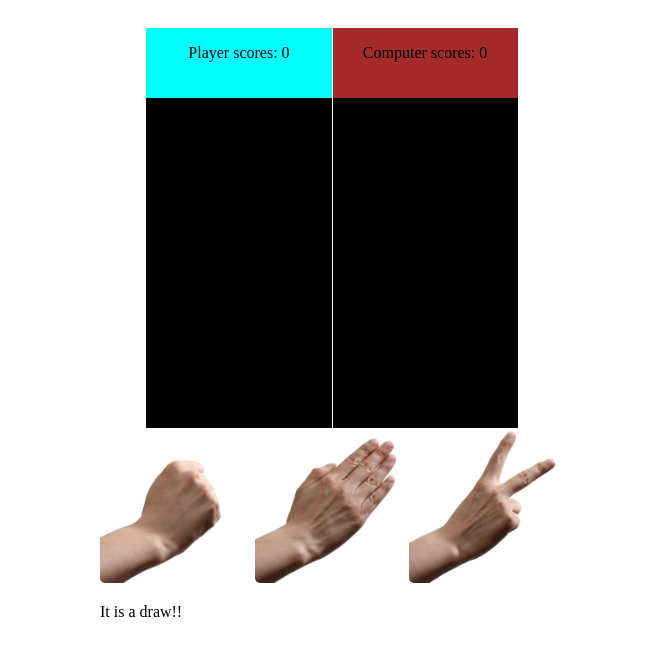
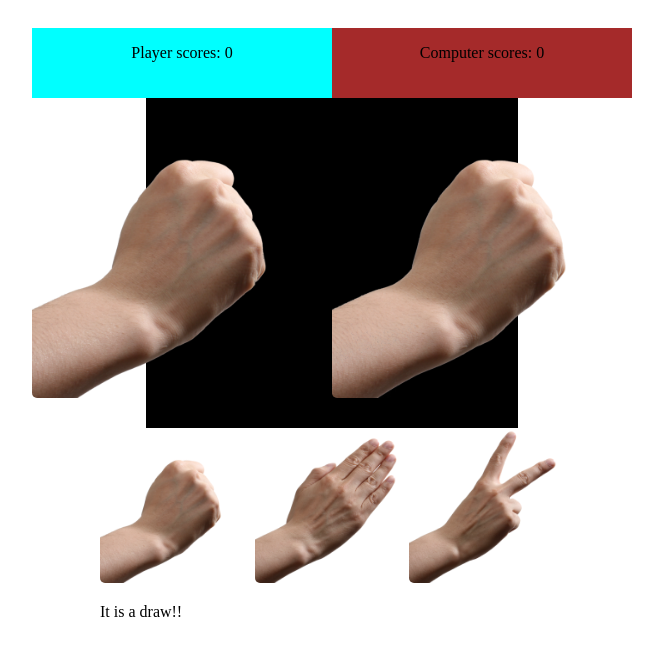
Before and after one commit to chichopy/Project-Rock-Paper-Scissors, a plain HTML site: page index.html in a window 1280 px wide. Both pictures are taken after a click on the picture 485 px from the left and 505 px from the top of the page. Shown: the whole page, without its empty margins (308-971 px from the left). Drawn offline with Linux system fonts and the light colour scheme.

Commit message:
Displays player and computer choices on screen

```diff
--- a/index.html
+++ b/index.html
@@ -10,16 +10,18 @@
 
 </head>
 <body>
+    <!--outer-screen centers-->
     <div class="outer-screen">
+        <!--screen divides in three parts, player, separator and computer-->
         <div class="screen">
-            <div id="scores" class="scores">
-                <div id="playerDivWins">
-
-                </div>
-                <div class="separator"></div>
-                <div id="computerDivWins">
-
-                </div>
+            <div class="player">
+                <div id="playerDivWins"></div>
+                <div id="playerScreenChoice" class="image-wrapper"></div>
+            </div>
+            <div class="separator"></div>
+            <div class="computer">
+                <div id="computerDivWins"></div>
+                <div id="computerScreenChoice" class="image-wrapper"></div>
             </div>
         </div>
     </div>
--- a/myscripts.js
+++ b/myscripts.js
@@ -13,11 +13,41 @@ buttons.forEach((button) => {
     button.addEventListener('click', () => {
         let playerChoice = button.id;
         let computerChoice = getComputerChoice();
+        displayChoices(playerChoice, computerChoice);
         let result = checkRound(playerChoice, computerChoice);
         displayResult(result, playerWins, computerWins);
         //gameEnds(playerWins, computerWins)
     });
 });
+
+
+let playerScreenChoice = document.getElementById('playerScreenChoice');
+let playerImg = document.createElement('img');
+let computerScreenChoice = document.getElementById('computerScreenChoice');
+let computerImg = document.createElement('img');
+function displayChoices(playerChoice, computerChoice) {
+    playerImg.src = `./styles/${playerChoice}.png`;
+    playerScreenChoice.appendChild(playerImg);
+    computerImg.src = `./styles/${computerChoice}.png`;
+    computerScreenChoice.appendChild(computerImg);
+
+
+}
+
+
+
+
+
+
+
+
+
+
+
+
+
+
+
 
 // Gets computer choice
 function getComputerChoice(){
--- a/styles/style.css
+++ b/styles/style.css
@@ -1,22 +1,11 @@
 body{
     padding: 20px 400px;
-}
-.scores{
-    display: flex;
-    flex: 1;
-    justify-content: space-between;
-
-}
-
-#playerDivWins{
-    background-color: aqua;
-    flex: 1;
-    height: 70px;
 }
 
 #computerDivWins{
     background-color: brown;
-    flex: 1;
+    margin-top: 0;
+    width: 100%;
     height: 70px;
 }
 
@@ -40,6 +29,26 @@ body{
     justify-content: center;
 }
 
+
+.player, .computer{
+    display: flex;
+    flex: 1;
+    flex-direction: column;
+    align-items: center;
+}
+
+#playerDivWins{
+    background-color: aqua;
+    margin-top: 0;
+    width: 100%;
+    height: 70px;
+}
+
+
+#results{
+    color:black;
+}
+
 .screen{
     display: flex;
     justify-content: center;
@@ -49,9 +58,7 @@ body{
     height: 400px;
 }
 
-#results{
-    color:black;
-}
+
 .separator{
     width: 1px;
     height: 100%;
```
